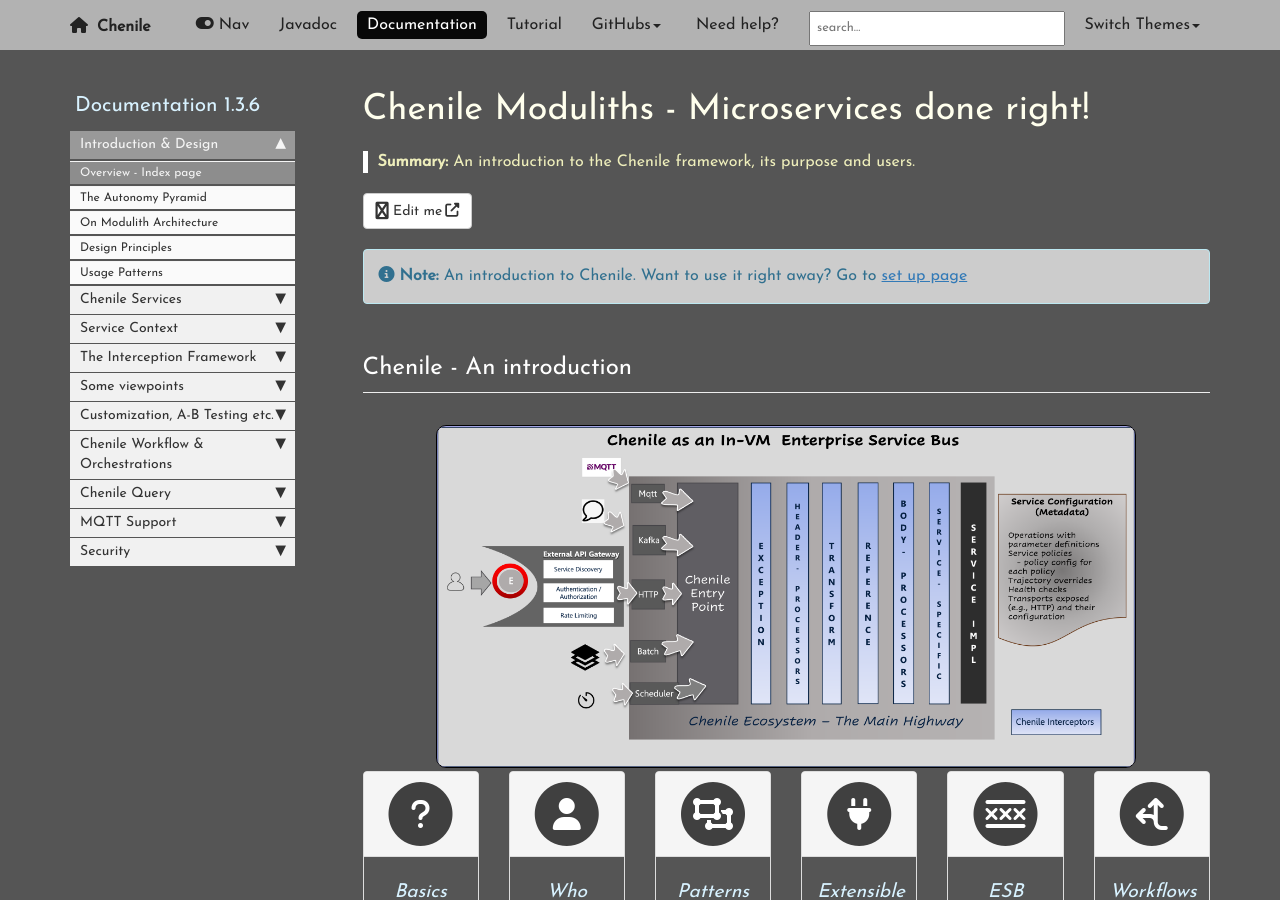
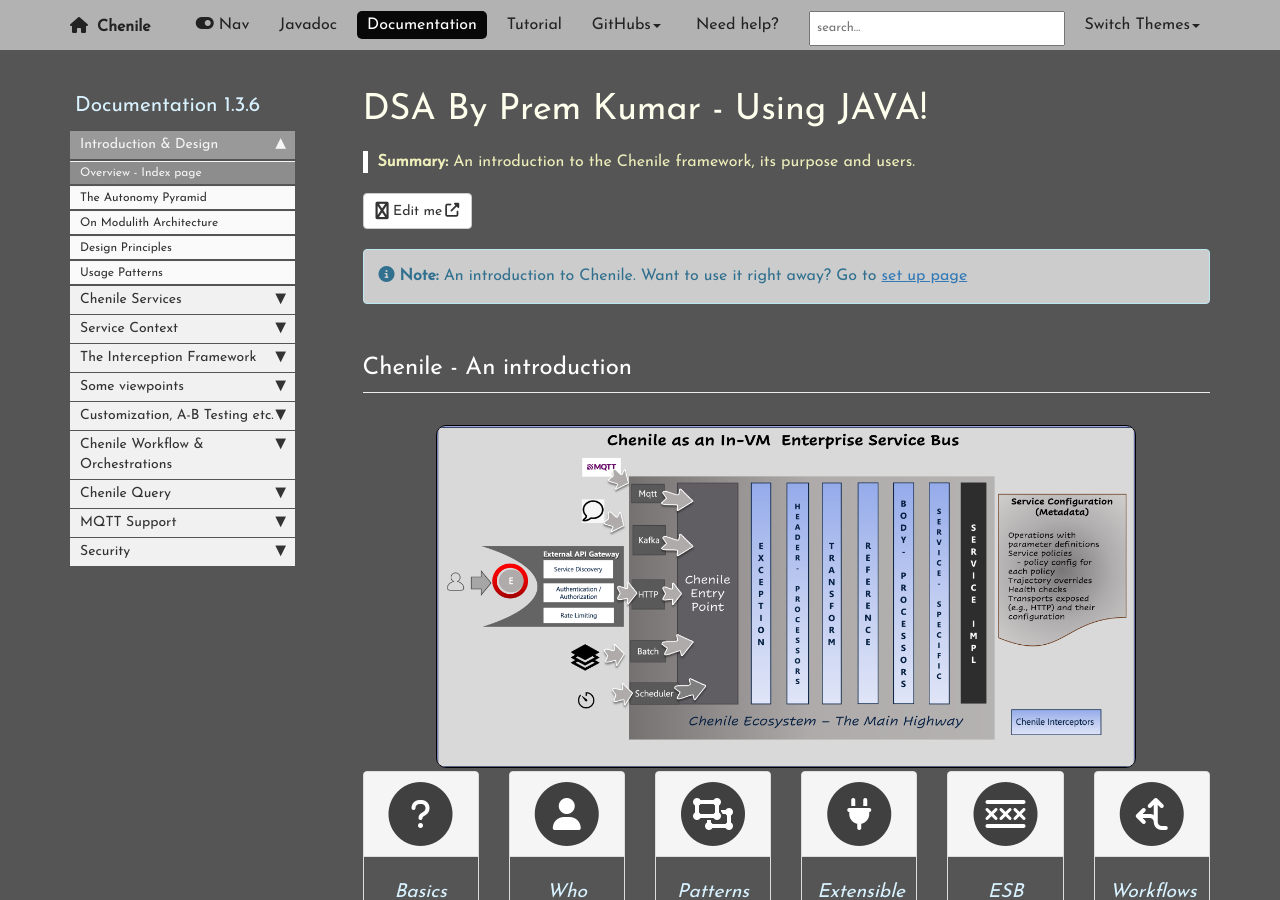
Before and after one commit to CherupallyPremkumar/cherupallypremkumar.github.io, a Jekyll site: the page built from index.html, in a window 1280 px wide and 900 px high. Built offline with Jekyll 4.4.1, drawn with Linux system fonts in a browser that asks for light colours; comment, search, counter and statistics services are not loaded.

Commit message:
Update index.html

```diff
--- a/index.html
+++ b/index.html
@@ -1,6 +1,6 @@
 ---
-title: Chenile Moduliths -  Microservices done right!
-keywords: Chenile
+title: DSA By Prem Kumar - Using JAVA!
+keywords:
 sidebar: chenile_sidebar
 toc: false
 permalink: /index.html
```
